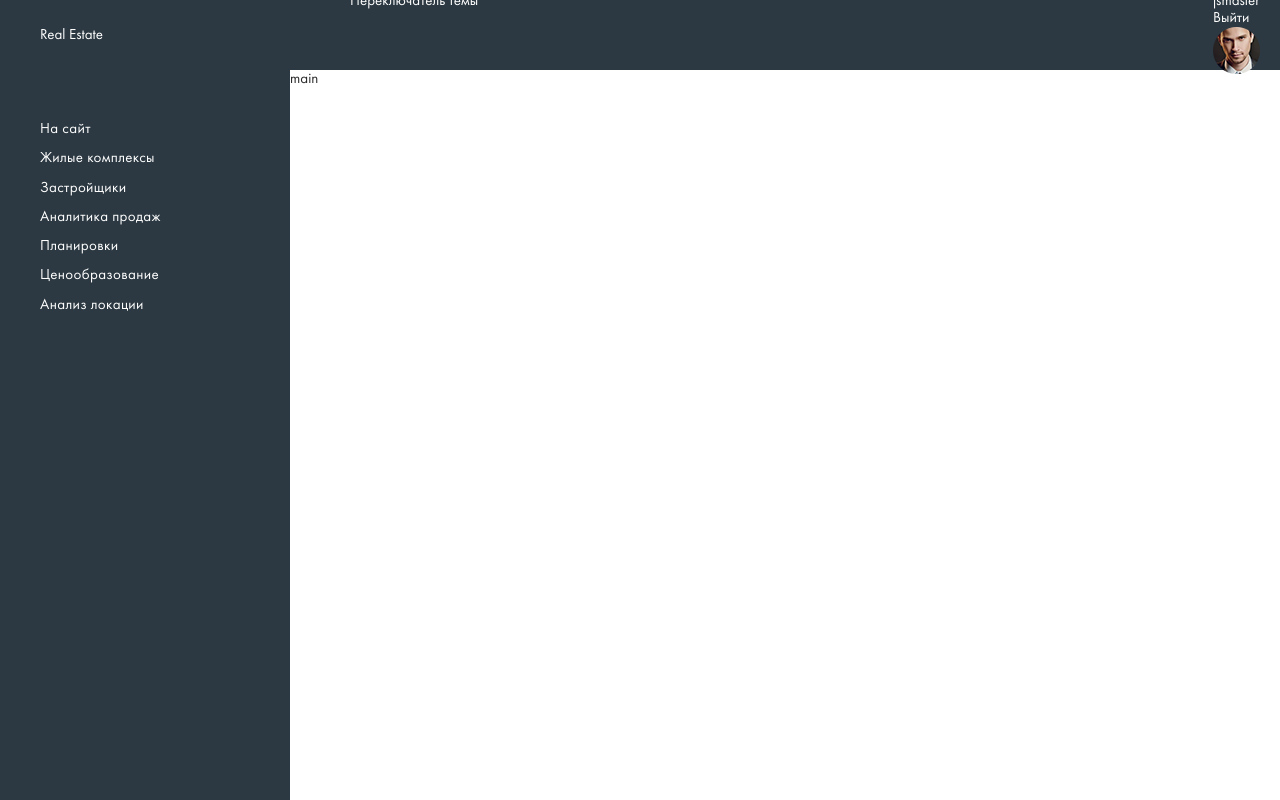
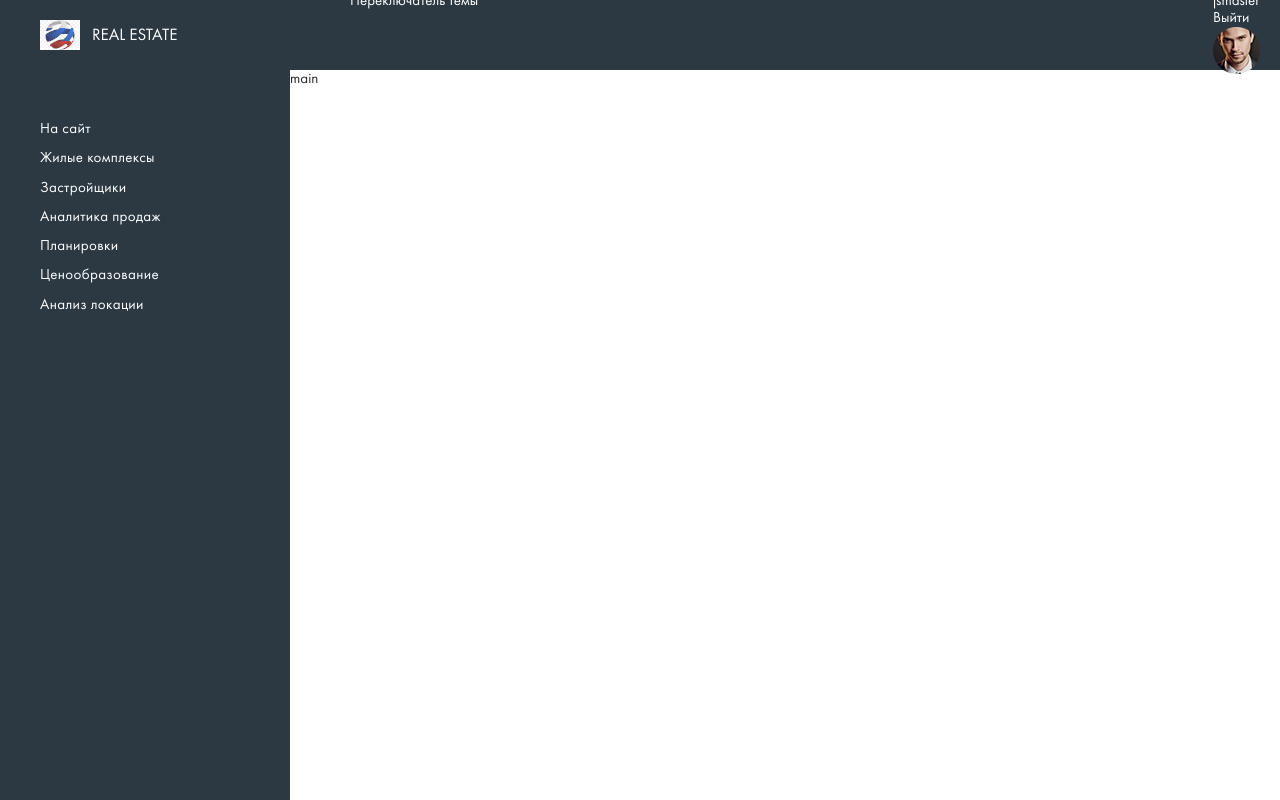
Before and after one commit to lekomtsev/real-estate, a website built with webpack: page src/index.html in a window 1280 px wide. Built offline with nearby package versions, Linux system fonts and the light colour scheme.

Commit message:
Доработки js, добавил лого

```diff
--- a/src/assets/styles/components/_header.scss
+++ b/src/assets/styles/components/_header.scss
@@ -23,13 +23,18 @@
 }
 
 .logo {
+  display: flex;
+  align-items: center;
   width: 290px;
   text-decoration: none;
   color: $color-white;
+
+  &__image {
+    margin-right: 12px;
+  }
+
+  span {
+    font-size: 17px;
+    text-transform: uppercase;
+  }
 }
-
-/* .logo__image {}
-
-.header__content {
-
-} */
--- a/src/index.html
+++ b/src/index.html
@@ -12,8 +12,8 @@
     <div class="wrapper">
         <div class="header">
             <a class="logo" href="/">
-                <!--<img class="logo__image" src="./assets/images/main-logo" alt="Real Estate">-->
-                <p>Real Estate</p>
+                <img class="logo__image" src="./assets/images/main-logo.png" alt="Real Estate">
+                <span>Real Estate</span>
             </a>
             <div class="header__inner">
 
--- a/src/index.js
+++ b/src/index.js
@@ -1,6 +1,6 @@
+// FontAwesome
+
 // styles
 import './assets/styles/main.scss'
 
-
-
 console.log( 'index js' )
```
Also changed, not shown: src/assets/images/main-logo.png (added), src/assets/images/svg/sprite.svg (added).
